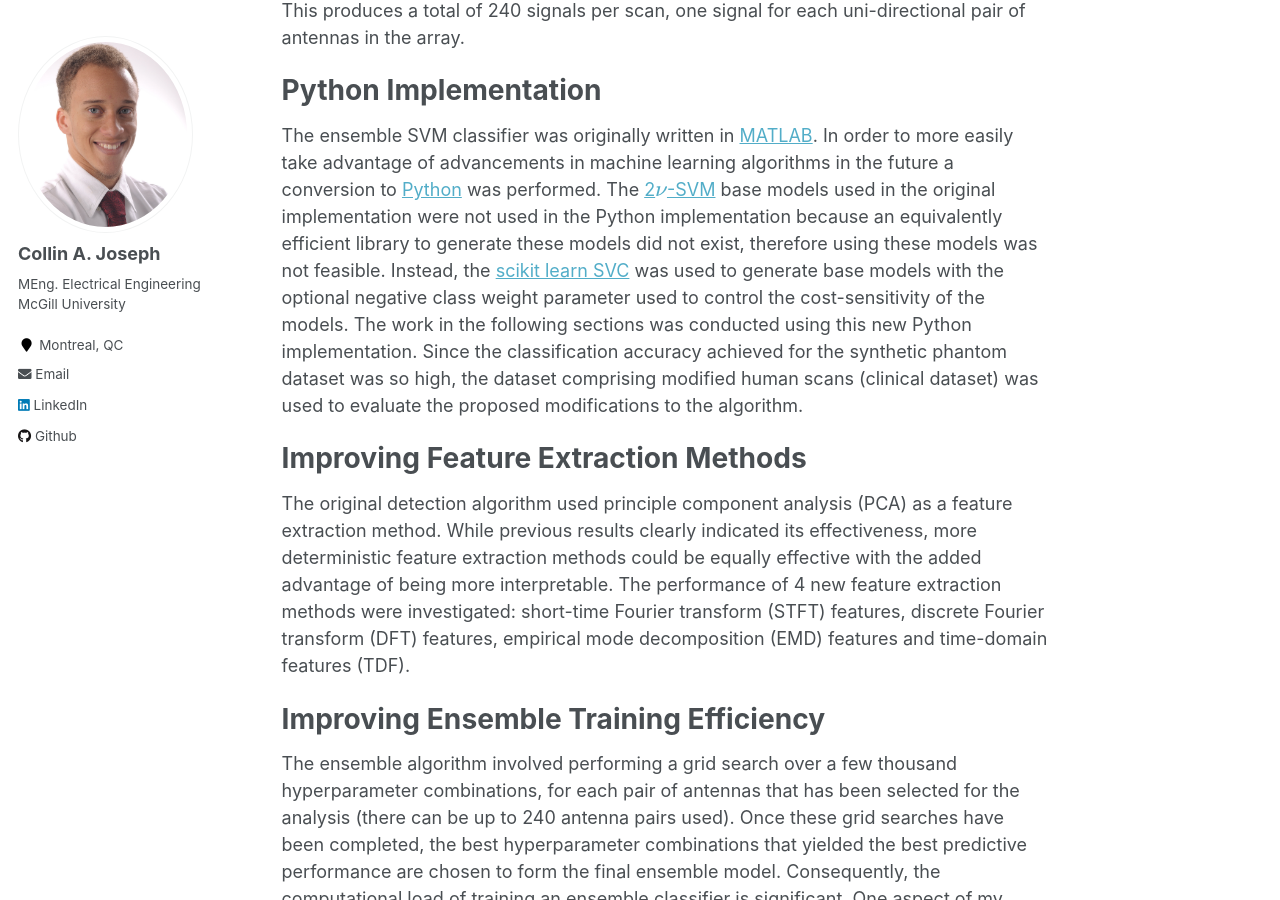
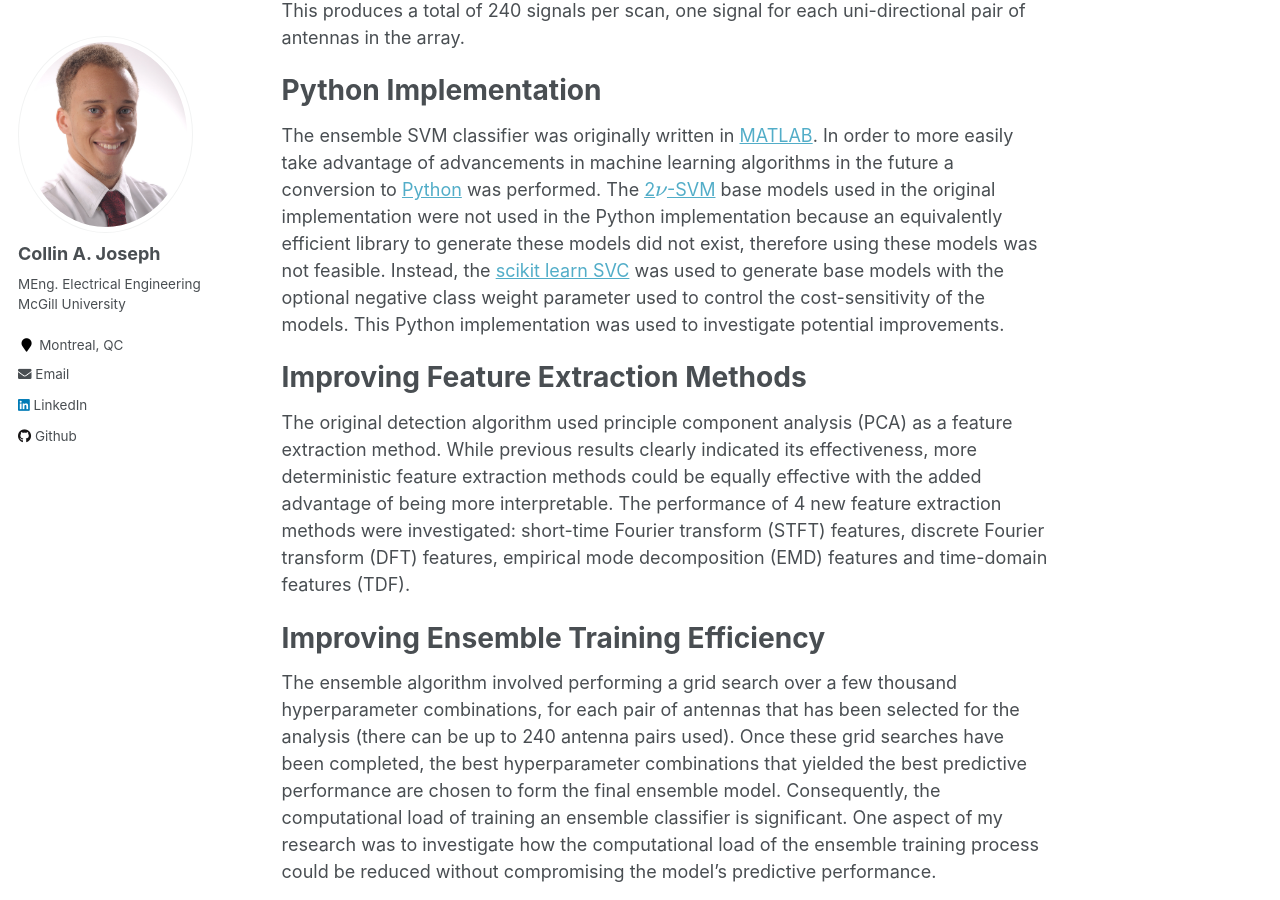
Before and after one commit to collinquintyne/collinquintyne.github.io, a Jekyll site: the page built from _projects/projects-1.md, in a window 1280 px wide and 900 px high, scrolled down 1013 px. Built offline with Jekyll 4.4.1, drawn with Linux system fonts in a browser that asks for light colours; formulas are drawn with MathJax 3.

Commit message:
edit bcd project page

```diff
--- a/_projects/projects-1.md
+++ b/_projects/projects-1.md
@@ -14,7 +14,7 @@ Experimental evidence indicates that there is a substantial difference between t
 The [McGill RF Breast Cancer Screening Group](http://www.compem.ece.mcgill.ca/breast-cancer-detection/index.html) has developed a prototype 16-element multistatic radio-frequency radar system for breast cancer monitoring. The hardware system is capable of recording a radar scan of a hemisphereical or breast-shaped subject using 16 the transmitting and receiving antennas. The 16 antennas are activated in individual transmit-receive pairs to capture the radar signals, in other words, each antenna transmits a pulse while another antenna records the scattered and transmitted signals. This produces a total of 240 signals per scan, one signal for each uni-directional pair of antennas in the array.
 
 # Python Implementation
-The ensemble SVM classifier was originally written in <a href="https://www.mathworks.com/products/matlab.html">MATLAB</a>. In order to more easily take advantage of advancements in machine learning algorithms in the future a conversion to [Python](https://www.python.org/) was performed. The [2$\nu$-SVM](https://www.ece.rice.edu/dsp/software/nusvm.shtml) base models used in the original implementation were not used in the Python implementation because an equivalently efficient library to generate these models did not exist, therefore using these models was not feasible. Instead, the [scikit learn SVC](https://scikit-learn.org/stable/modules/generated/sklearn.svm.SVC.html) was used to generate base models with the optional negative class weight parameter used to control the cost-sensitivity of the models. The work in the following sections was conducted using this new Python implementation. Since the classification accuracy achieved for the synthetic phantom dataset was so high, the dataset comprising modified human scans (clinical dataset) was used to evaluate the proposed modifications to the algorithm.
+The ensemble SVM classifier was originally written in <a href="https://www.mathworks.com/products/matlab.html">MATLAB</a>. In order to more easily take advantage of advancements in machine learning algorithms in the future a conversion to [Python](https://www.python.org/) was performed. The [2$\nu$-SVM](https://www.ece.rice.edu/dsp/software/nusvm.shtml) base models used in the original implementation were not used in the Python implementation because an equivalently efficient library to generate these models did not exist, therefore using these models was not feasible. Instead, the [scikit learn SVC](https://scikit-learn.org/stable/modules/generated/sklearn.svm.SVC.html) was used to generate base models with the optional negative class weight parameter used to control the cost-sensitivity of the models. This Python implementation was used to investigate potential improvements.
 
 # Improving Feature Extraction Methods
 The original detection algorithm used principle component analysis (PCA) as a feature extraction method. While previous results clearly indicated its effectiveness, more deterministic feature extraction methods could be equally effective with the added advantage of being more interpretable. The performance of 4 new feature extraction methods were investigated: short-time Fourier transform (STFT) features, discrete Fourier transform (DFT) features, empirical mode decomposition (EMD) features and time-domain features (TDF).
```
